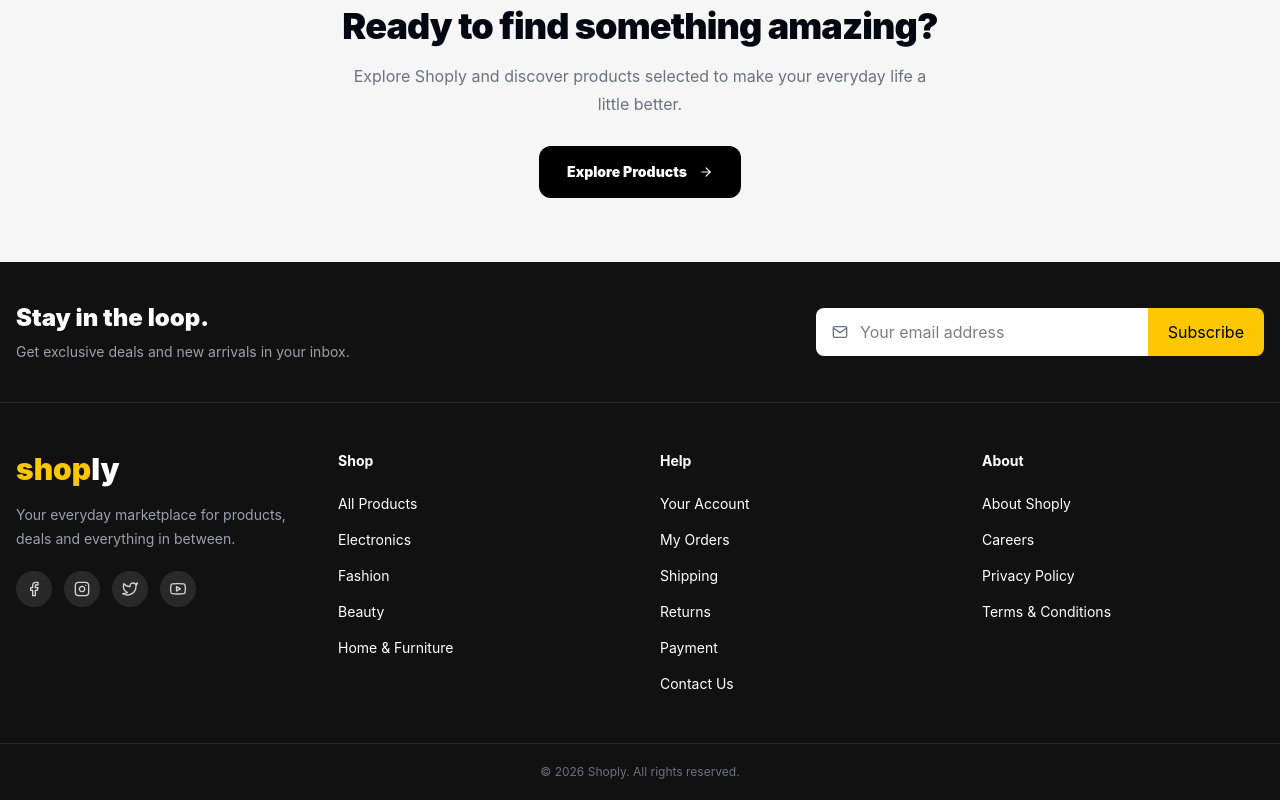
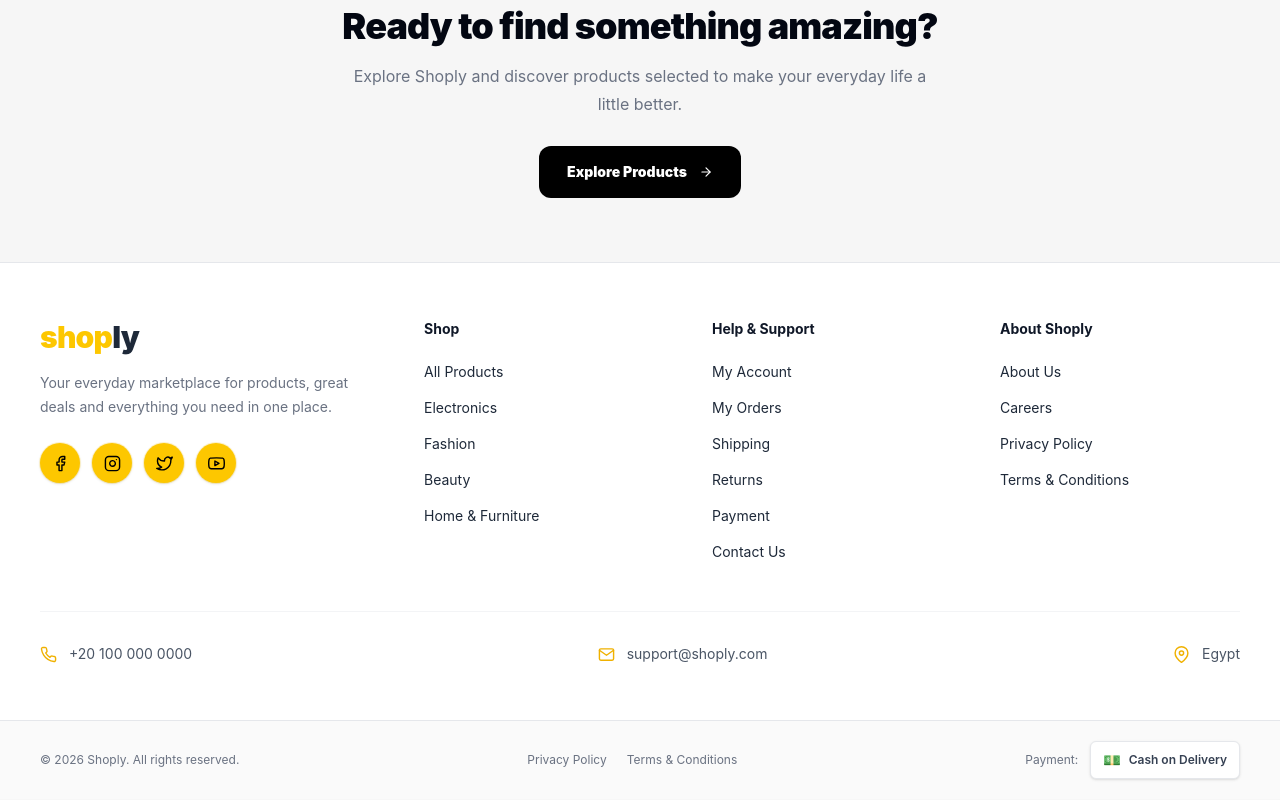
Before and after one commit to Neh2l/DeepDive-FinalProject, a React (Vite) app in the folder E-commerce/: page / in a window 1280 px wide. Shown: the part 4036-4836 px from the top of the page. Built offline with nearby package versions, Linux system fonts and the light colour scheme; no server answers.

Commit message:
change footer ui

```diff
--- a/E-commerce/src/components/Footer/Footer.jsx
+++ b/E-commerce/src/components/Footer/Footer.jsx
@@ -1,90 +1,68 @@
-
 import {
   FiFacebook,
   FiInstagram,
   FiTwitter,
   FiYoutube,
   FiMail,
+  FiPhone,
+  FiMapPin,
+  FiChevronRight,
 } from "react-icons/fi";
 
 import { Link } from "react-router-dom";
 
 function Footer() {
   return (
-    <footer className="bg-[#111] text-white">
-      {/* Newsletter */}
-      <div className="border-b border-white/10">
-        <div className="mx-auto flex max-w-[1400px] flex-col gap-5 px-4 py-10 md:flex-row md:items-center md:justify-between">
-          <div>
-            <h2 className="text-2xl font-black">
-              Stay in the loop.
-            </h2>
+    <footer className="border-t border-gray-200 bg-white text-gray-800">
 
-            <p className="mt-2 text-sm text-gray-400">
-              Get exclusive deals and new arrivals in your inbox.
-            </p>
-          </div>
+      {/* ================= MAIN FOOTER ================= */}
+      <div className="mx-auto max-w-[1400px] px-6 py-14 lg:px-10">
 
-          <div className="flex w-full max-w-md">
-            <div className="relative flex-1">
-              <FiMail
-                className="absolute left-4 top-1/2 -translate-y-1/2 text-gray-500"
-              />
+        <div className="grid gap-12 md:grid-cols-2 lg:grid-cols-[1.4fr_1fr_1fr_1fr]">
 
-              <input
-                type="email"
-                placeholder="Your email address"
-                className="h-12 w-full rounded-l-lg bg-white px-11 text-sm text-black outline-none"
-              />
-            </div>
+          {/* ================= BRAND ================= */}
+          <div className="max-w-sm">
 
-            <button
-              type="button"
-              className="rounded-r-lg bg-yellow-400 px-5 text-sm font-bold text-black transition hover:bg-yellow-300"
-            >
-              Subscribe
-            </button>
-          </div>
-        </div>
-      </div>
-
-      <div className="mx-auto grid max-w-[1400px] gap-10 px-4 py-12 sm:grid-cols-2 lg:grid-cols-4">
-        <div>
             <Link
               to="/"
-            className="inline-block text-3xl font-black transition-opacity hover:opacity-80"
+              className="inline-block text-3xl font-black tracking-tight"
             >
               <span className="text-yellow-400">shop</span>ly
             </Link>
 
-          <p className="mt-4 max-w-xs text-sm leading-6 text-gray-400">
+            <p className="mt-4 max-w-xs text-sm leading-6 text-gray-500">
               Your everyday marketplace for products,
-            deals and everything in between.
+              great deals and everything you need in one place.
             </p>
 
-          <div className="mt-5 flex gap-3">
+            {/* Social Media */}
+            <div className="mt-6 flex items-center gap-3">
+
               <Social
-              icon={<FiFacebook />}
+                icon={<FiFacebook size={17} />}
                 label="Facebook"
               />
 
               <Social
-              icon={<FiInstagram />}
+                icon={<FiInstagram size={17} />}
                 label="Instagram"
               />
 
               <Social
-              icon={<FiTwitter />}
+                icon={<FiTwitter size={17} />}
                 label="Twitter"
               />
 
               <Social
-              icon={<FiYoutube />}
+                icon={<FiYoutube size={17} />}
                 label="YouTube"
               />
-          </div>
+
             </div>
 
+          </div>
+
+          {/* ================= SHOP ================= */}
           <FooterColumn
             title="Shop"
             links={[
@@ -111,16 +89,17 @@ function Footer() {
             ]}
           />
 
+          {/* ================= HELP ================= */}
           <FooterColumn
-          title="Help"
+            title="Help & Support"
             links={[
               {
-              label: "Your Account",
+                label: "My Account",
                 to: "/profile",
               },
               {
                 label: "My Orders",
-              to: "/my-orders",
+                to: "/orders",
               },
               {
                 label: "Shipping",
@@ -141,12 +120,12 @@ function Footer() {
             ]}
           />
 
-        {/* About */}
+          {/* ================= ABOUT ================= */}
           <FooterColumn
-          title="About"
+            title="About Shoply"
             links={[
               {
-              label: "About Shoply",
+                label: "About Us",
                 to: "/about",
               },
               {
@@ -163,48 +142,204 @@ function Footer() {
               },
             ]}
           />
+
         </div>
 
-      <div className="border-t border-white/10 px-4 py-5 text-center text-xs text-gray-500">
+        {/* ================= CONTACT ================= */}
+        <div className="mt-12 border-t border-gray-100 pt-8">
+
+          <div className="flex flex-col gap-5 sm:flex-row sm:items-center sm:justify-between">
+
+            <Contact
+              icon={<FiPhone size={17} />}
+              text="+20 100 000 0000"
+            />
+
+            <Contact
+              icon={<FiMail size={17} />}
+              text="support@shoply.com"
+            />
+
+            <Contact
+              icon={<FiMapPin size={17} />}
+              text="Egypt"
+            />
+
+          </div>
+
+        </div>
+
+      </div>
+
+      {/* ================= BOTTOM BAR ================= */}
+      <div className="border-t border-gray-200 bg-[#fafafa]">
+
+        <div className="mx-auto flex max-w-[1400px] flex-col gap-5 px-6 py-5 text-xs text-gray-500 sm:flex-row sm:items-center sm:justify-between lg:px-10">
+
+          {/* Copyright */}
+          <p>
             © 2026 Shoply. All rights reserved.
+          </p>
+
+          {/* Legal Links */}
+          <div className="flex items-center gap-5">
+
+            <Link
+              to="/privacy"
+              className="transition-colors duration-200 hover:text-gray-900"
+            >
+              Privacy Policy
+            </Link>
+
+            <Link
+              to="/terms"
+              className="transition-colors duration-200 hover:text-gray-900"
+            >
+              Terms & Conditions
+            </Link>
+
           </div>
+
+          {/* Cash On Delivery */}
+          <div className="flex items-center gap-3">
+
+            <span className="text-xs text-gray-500">
+              Payment:
+            </span>
+
+            <div className="flex items-center gap-2 rounded-md border border-gray-200 bg-white px-3 py-2 shadow-sm">
+
+              <span className="text-sm">
+                💵
+              </span>
+
+              <span className="text-xs font-semibold text-gray-700">
+                Cash on Delivery
+              </span>
+
+            </div>
+
+          </div>
+
+        </div>
+
+      </div>
+
     </footer>
   );
 }
 
+
+/* =========================================================
+   FOOTER COLUMN
+========================================================= */
+
 function FooterColumn({ title, links }) {
   return (
     <div>
-      <h3 className="mb-5 text-sm font-bold">
+
+      <h3 className="mb-5 text-sm font-bold text-gray-900">
         {title}
       </h3>
 
       <ul className="space-y-3">
+
         {links.map((link) => (
           <li key={link.label}>
+
             <Link
               to={link.to}
-              className="text-sm text-gray-400 transition hover:text-white"
+              className="
+                group
+                inline-flex
+                items-center
+                text-sm
+                text-gray-500
+                transition-colors
+                duration-200
+                hover:text-gray-900
+              "
             >
+
               {link.label}
+
+              <FiChevronRight
+                size={13}
+                className="
+                  ml-1
+                  opacity-0
+                  transition-all
+                  duration-200
+                  group-hover:translate-x-1
+                  group-hover:opacity-100
+                "
+              />
+
             </Link>
+
           </li>
         ))}
+
       </ul>
+
     </div>
   );
 }
+
+
+/* =========================================================
+   SOCIAL MEDIA
+========================================================= */
 
 function Social({ icon, label }) {
   return (
     <button
       type="button"
       aria-label={label}
-      className="flex h-9 w-9 items-center justify-center rounded-full bg-white/10 text-gray-300 transition-all duration-300 hover:-translate-y-1 hover:bg-yellow-400 hover:text-black"
+      className="
+        flex
+        h-10
+        w-10
+        items-center
+        justify-center
+        rounded-full
+        bg-yellow-400
+        text-black
+        shadow-sm
+        ring-1
+        ring-yellow-400/20
+        transition-all
+        duration-300
+        hover:-translate-y-1
+        hover:bg-yellow-300
+        hover:shadow-lg
+      "
     >
       {icon}
     </button>
   );
 }
 
+
+/* =========================================================
+   CONTACT
+========================================================= */
+
+function Contact({ icon, text }) {
+  return (
+    <div className="flex items-center gap-3">
+
+      <div className="text-yellow-500">
+        {icon}
+      </div>
+
+      <span className="text-sm text-gray-600">
+        {text}
+      </span>
+
+    </div>
+  );
+}
+
+
 export default Footer;
--- a/E-commerce/src/components/Navbar/Navbar.jsx
+++ b/E-commerce/src/components/Navbar/Navbar.jsx
@@ -62,19 +62,19 @@ function Navbar() {
 
 
   function handleLogout() {
-    // Clear cart
+
     dispatch(clearCart());
 
-    // Clear wishlist
+
     dispatch(clearWishlist());
 
-    // Logout user
+
     dispatch(logoutUser());
 
-    // Close mobile menu
+
     closeMobileMenu();
 
-    // Go to home
+
     navigate("/");
   }
 
@@ -371,7 +371,7 @@ function Navbar() {
 
 
             <NavLink
-              to="/category/smartphones"
+              to="/products"
               className="text-sm font-medium text-gray-600 transition hover:text-black"
             >
               Electronics
@@ -379,7 +379,7 @@ function Navbar() {
 
 
             <NavLink
-              to="/category/mens-shirts"
+              to="/products"
               className="text-sm font-medium text-gray-600 transition hover:text-black"
             >
               Fashion
@@ -387,7 +387,7 @@ function Navbar() {
 
 
             <NavLink
-              to="/category/furniture"
+              to="/products"
               className="text-sm font-medium text-gray-600 transition hover:text-black"
             >
               Home & Furniture
@@ -395,7 +395,7 @@ function Navbar() {
 
 
             <NavLink
-              to="/category/beauty"
+              to="/products"
               className="text-sm font-medium text-gray-600 transition hover:text-black"
             >
               Beauty
@@ -403,7 +403,7 @@ function Navbar() {
 
 
             <NavLink
-              to="/category/sports-accessories"
+              to="/products"
               className="text-sm font-medium text-gray-600 transition hover:text-black"
             >
               Sports
--- a/E-commerce/src/pages/Home.jsx
+++ b/E-commerce/src/pages/Home.jsx
@@ -46,7 +46,7 @@ function Home() {
 
         const response = await getProducts();
 
-        console.log("🔥 HOME PRODUCTS:", response);
+        console.log(" HOME PRODUCTS:", response);
 
         const backendProducts = response.data || [];
 
```
Lines whose indentation alone changed are shown as unchanged.
